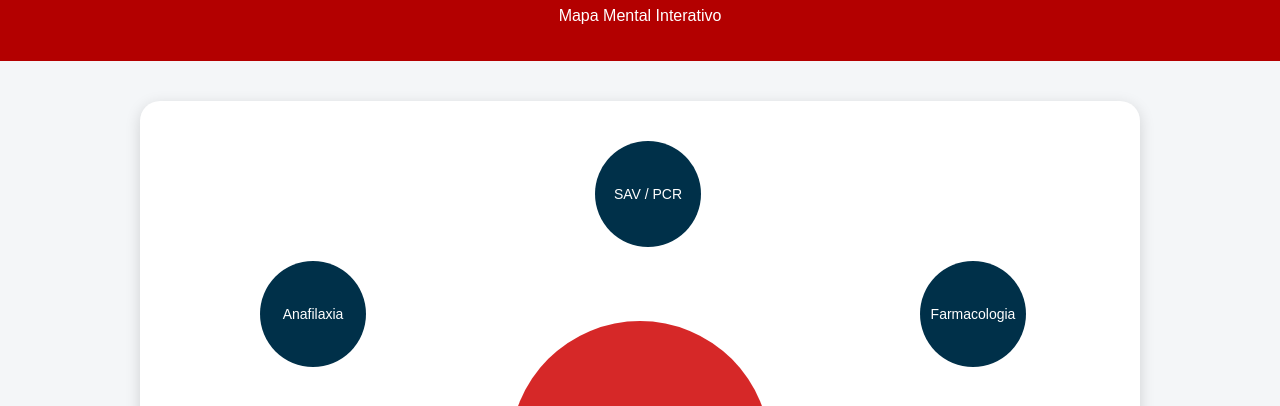
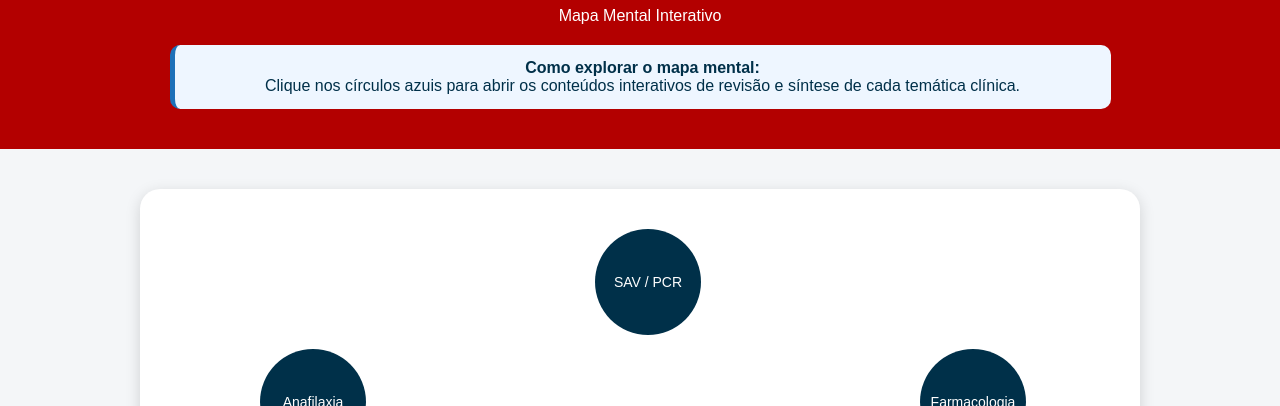
Before and after one commit to jmsfarianurse/Carro-de-emergencia, a plain HTML site: page index.html in a window 1280 px wide. Shown: the part 94-500 px from the top of the page. Drawn offline with Linux system fonts and the light colour scheme.

Commit message:
index.html

```diff
--- a/index.html
+++ b/index.html
@@ -111,6 +111,10 @@ header{
 <header>
 <h1>🚨 Carro de Emergência — Revisão Integrada</h1>
 <p>Mapa Mental Interativo</p>
+<div style="background:#eef6ff; border-left:5px solid #1d70b8; padding:14px 18px; border-radius:10px; margin:20px auto; max-width:900px; color:#003049;">
+<strong>Como explorar o mapa mental:</strong><br>
+Clique nos círculos azuis para abrir os conteúdos interativos de revisão e síntese de cada temática clínica.
+</div>
 </header>
 
 <div class="container">
```
